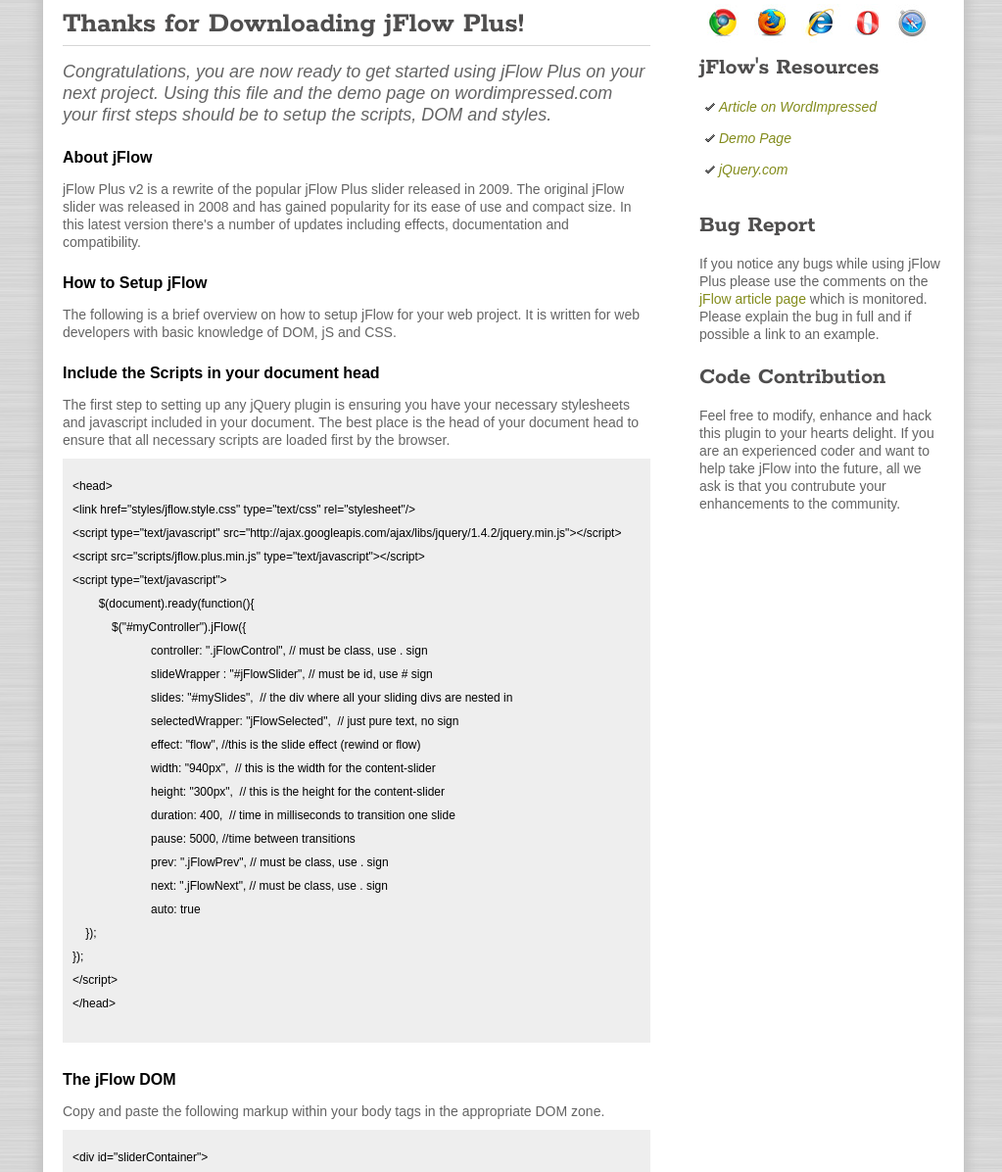
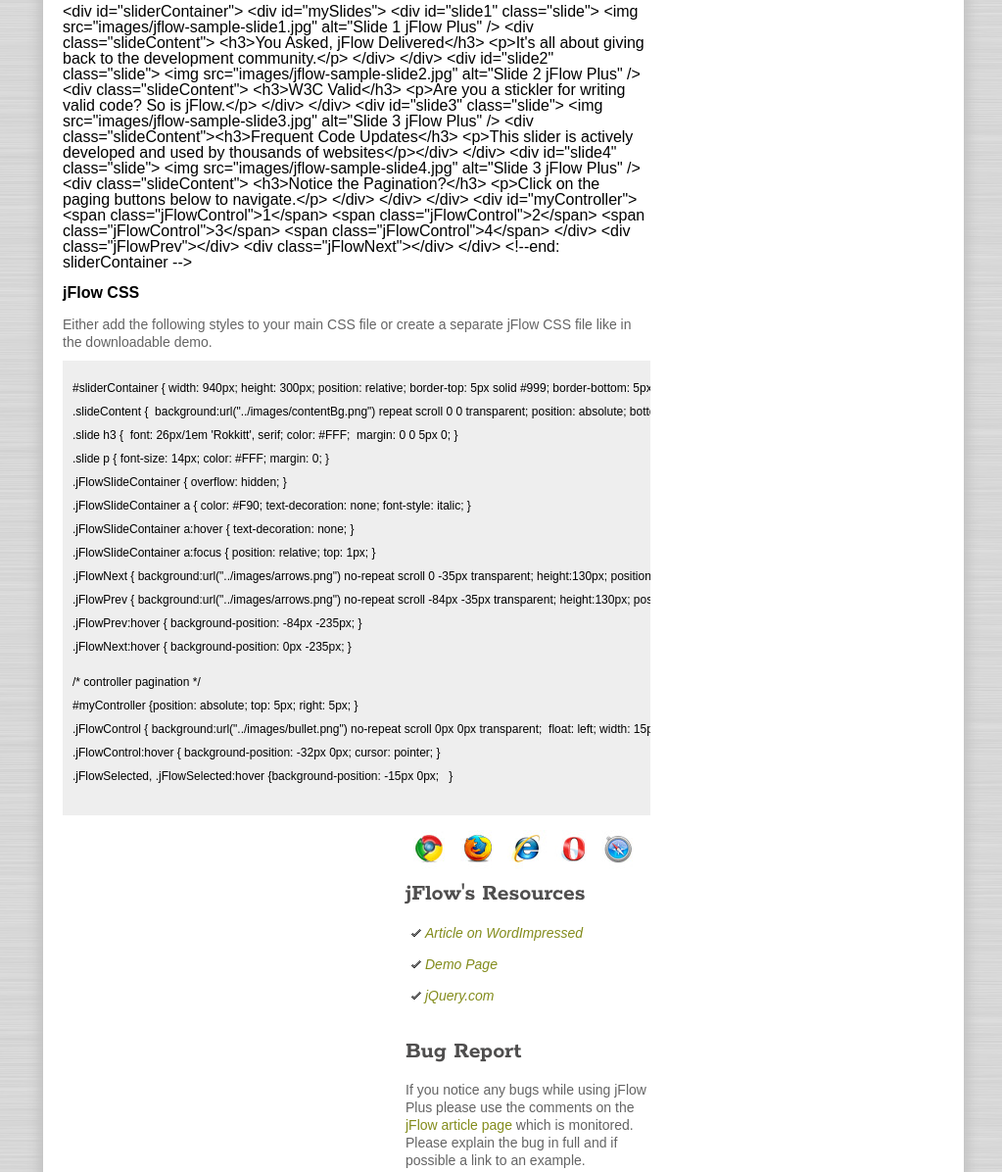
Before and after one commit to DevinWalker/jflow, a plain HTML site: page index.html in a window 1280 px wide. Shown: the part 441-1637 px from the top of the page at 98% size, without its empty margins (126-1149 px from the left). Drawn offline with nearby package versions, Linux system fonts and the light colour scheme.

Commit message:
More documentation updates and demo cleanup

```diff
--- a/index.html
+++ b/index.html
@@ -56,7 +56,7 @@ Start of necessary jFlow scripts:
 <div id="container">
   <div id="header">
     <div id="logoWrap">
-      <h1>jFlow Plus v2 <span>By Devin Walker, WordImpressed</span></h1>
+      <h1>jFlow <span>@wordimpress</span></h1>
     </div>
   </div>
   <!--
@@ -113,71 +113,7 @@ Start of necessary jFlow scripts:
   <div id="content">
     <div id="main">
       <div id="intro">
-        <h2 class="intro-heading">Thanks for Downloading jFlow Plus!</h2>
-        <p class="intro-p">Congratulations, you are now ready to get started using jFlow Plus on your next project.  Using this file and the demo page on wordimpressed.com your first steps should be to setup the scripts, DOM and styles.</p>
-      </div>
-      <h2>About jFlow</h2>
-      <p><strong>jFlow Plus v2</strong> is a rewrite of the popular jFlow Plus slider released in 2009.  The original jFlow slider was released in 2008 and has gained popularity for its ease of use and compact size.  In this latest version there's a number of updates including effects, documentation and compatibility.</p>
 
-          <h3>How to Setup jFlow</h3>
-          <p>The following is a brief overview on how to setup jFlow for your web project.  It is written for web developers with basic knowledge of DOM, jS and CSS.</p>
-
-
-          <h4>Include the Scripts in your document head</h4>
-          <p>The first step to setting up any jQuery plugin is ensuring you have your necessary stylesheets and javascript included in your document.  The best place is the head of your document head to ensure that all necessary scripts are loaded first by the browser.</p>
-          <pre>
-          <code>
-&lt;head&gt;
-
-&lt;link href="styles/jflow.style.css" type="text/css" rel="stylesheet"/&gt;
-
-&lt;script type=&quot;text/javascript&quot; src=&quot;http://ajax.googleapis.com/ajax/libs/jquery/1.4.2/jquery.min.js&quot;&gt;&lt;/script&gt;
-
-&lt;script src=&quot;scripts/jflow.plus.min.js&quot; type=&quot;text/javascript&quot;&gt;&lt;/script&gt;
-
-&lt;script type=&quot;text/javascript&quot;&gt;
-
-	$(document).ready(function(){
-
-	    $(&quot;#myController&quot;).jFlow({
-
-			controller: &quot;.jFlowControl&quot;, // must be class, use . sign
-
-			slideWrapper : &quot;#jFlowSlider&quot;, // must be id, use # sign
-
-			slides: &quot;#mySlides&quot;,  // the div where all your sliding divs are nested in
-
-			selectedWrapper: &quot;jFlowSelected&quot;,  // just pure text, no sign
-
-			effect: &quot;flow&quot;, //this is the slide effect (rewind or flow)
-
-			width: &quot;940px&quot;,  // this is the width for the content-slider
-
-			height: &quot;300px&quot;,  // this is the height for the content-slider
-
-			duration: 400,  // time in milliseconds to transition one slide
-
-			pause: 5000, //time between transitions
-
-			prev: &quot;.jFlowPrev&quot;, // must be class, use . sign
-
-			next: &quot;.jFlowNext&quot;, // must be class, use . sign
-
-			auto: true
-
-    });
-
-});
-
-&lt;/script&gt;
-
-&lt;/head&gt;
-          </code>
-          </pre>
-
-          <h4>The jFlow DOM</h4>
-          <p>Copy and paste the following markup within your body tags in the appropriate DOM zone.</p>
-          <pre>
           <code>
 &lt;div id="sliderContainer"&gt;
 
```
Also changed, not shown: 1 other file.
